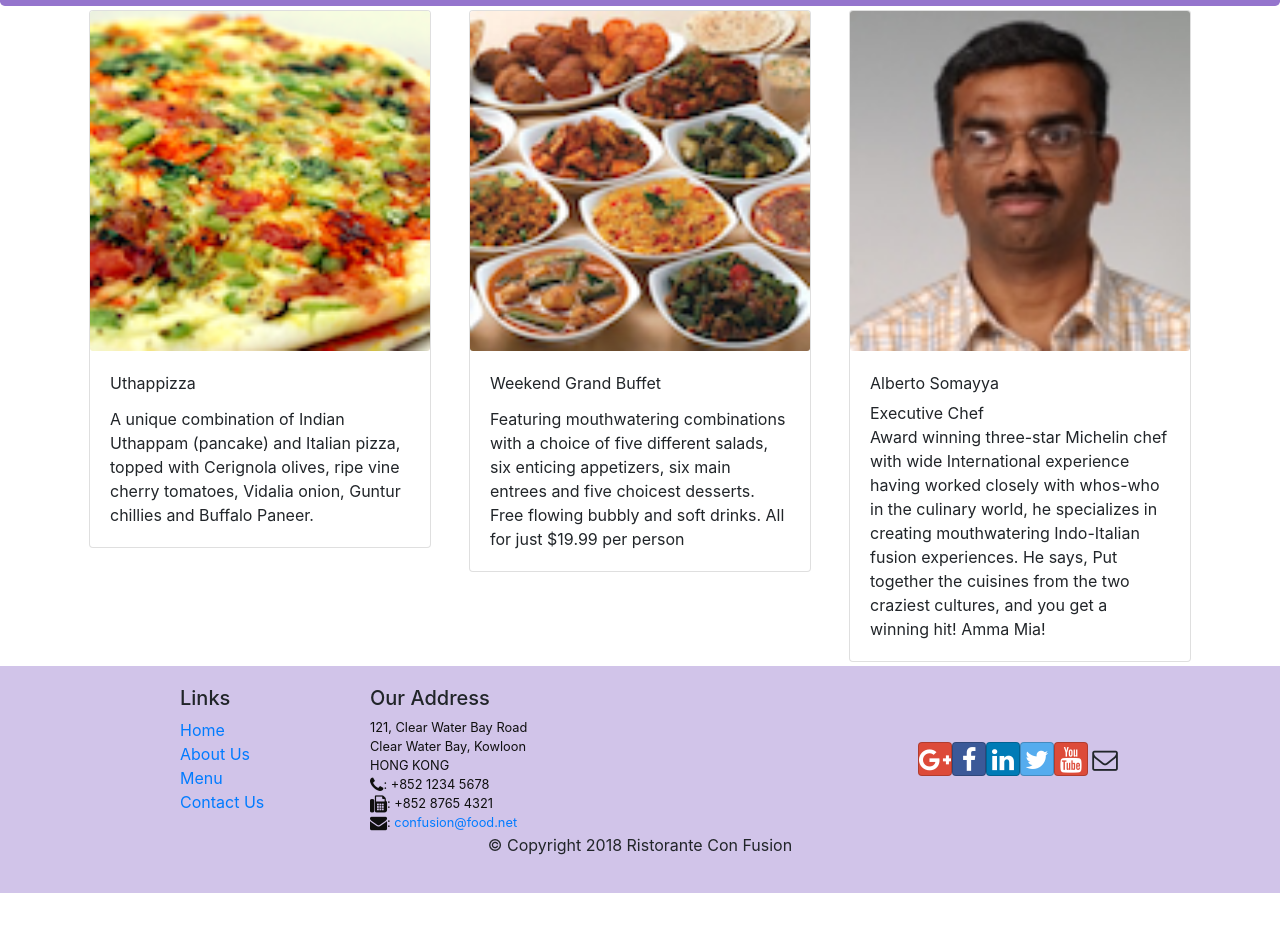
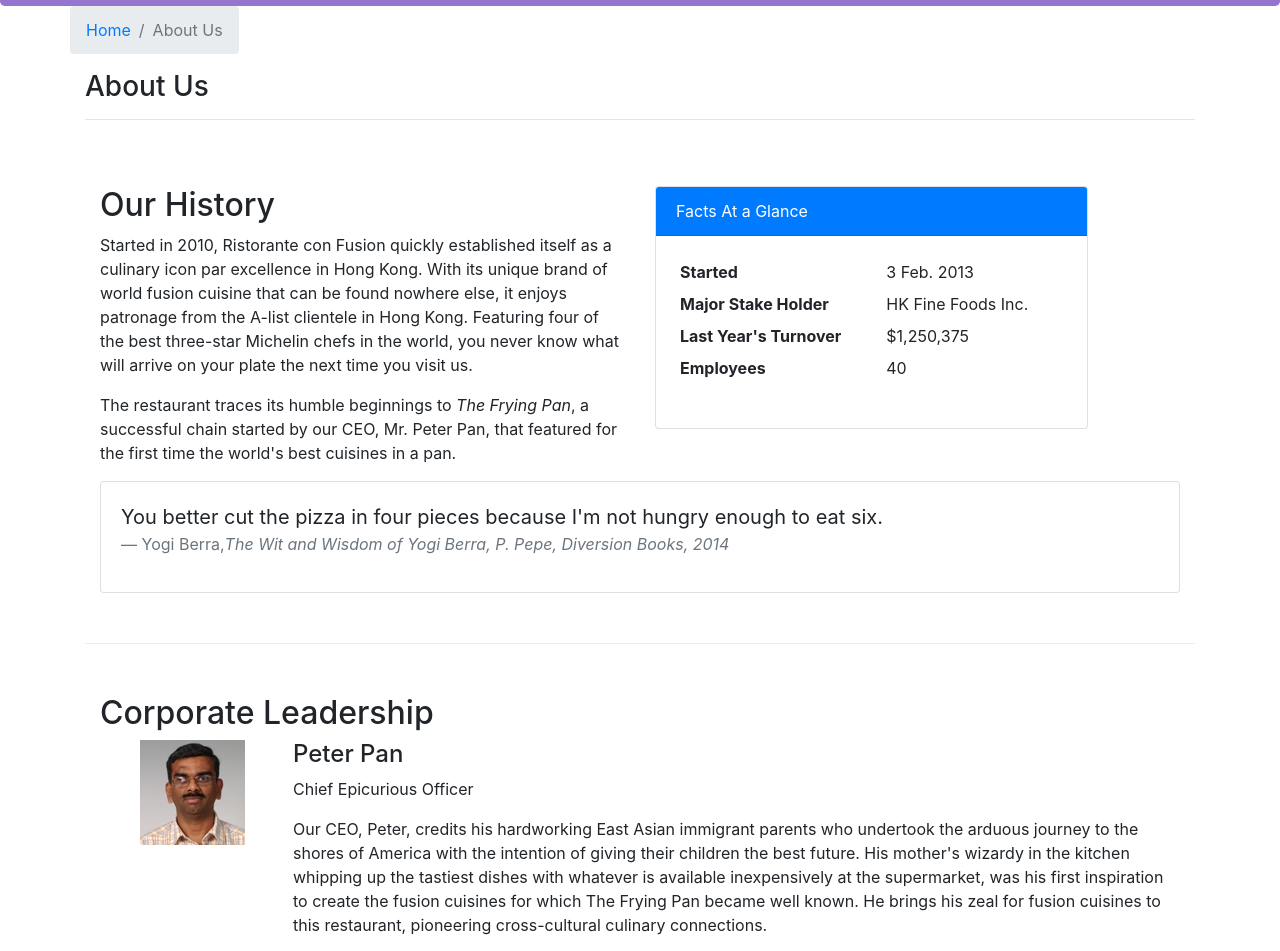
Before and after one commit to PGLingoJ/ReactConfusion, a React (Create React App) app: page /aboutus in a window 1280 px wide. Before the commit this address led to /home. Shown: the part 336-1287 px from the top of the page. Before the commit the page ends 1229 px from the top, so only its background shows below. Built offline with nearby package versions, Linux system fonts and the light colour scheme.

Commit message:
Assignment 2: React Router and Single Page Applications

```diff
--- /dev/null
+++ b/src/components/AboutComponent.js
@@ -0,0 +1,103 @@
+import React from 'react';
+import { Breadcrumb, BreadcrumbItem, Card, CardBody, CardHeader, Media } from 'reactstrap';
+import { Link } from 'react-router-dom';
+
+function RenderLeader({leader}) {
+    return(
+        <Media tag="li">
+          <Media left middle>
+              <Media object src={leader.image} alt={leader.name} />
+          </Media>
+          <Media body className="ml-5">
+            <Media heading>{leader.name}</Media>
+                <p>{leader.designation}</p>
+                <p>{leader.description}</p>
+          </Media>
+        </Media>
+    );
+}
+
+const Leader = (props) => {
+
+    const leaders = props.leaders.map((leader) => {
+        return (
+                <RenderLeader leader={leader}  />
+        );
+    });
+
+    return (
+        <div className="container">
+            <div className="row">
+                {leaders}
+            </div>
+        </div>
+    );
+}
+
+function About(props) {
+
+    return(
+        <div className="container">
+            <div className="row">
+                <Breadcrumb>
+                    <BreadcrumbItem><Link to="/home">Home</Link></BreadcrumbItem>
+                    <BreadcrumbItem active>About Us</BreadcrumbItem>
+                </Breadcrumb>
+                <div className="col-12">
+                    <h3>About Us</h3>
+                    <hr />
+                </div>
+            </div>
+            <div className="row row-content">
+                <div className="col-12 col-md-6">
+                    <h2>Our History</h2>
+                    <p>Started in 2010, Ristorante con Fusion quickly established itself as a culinary icon par excellence in Hong Kong. With its unique brand of world fusion cuisine that can be found nowhere else, it enjoys patronage from the A-list clientele in Hong Kong.  Featuring four of the best three-star Michelin chefs in the world, you never know what will arrive on your plate the next time you visit us.</p>
+                    <p>The restaurant traces its humble beginnings to <em>The Frying Pan</em>, a successful chain started by our CEO, Mr. Peter Pan, that featured for the first time the world's best cuisines in a pan.</p>
+                </div>
+                <div className="col-12 col-md-5">
+                    <Card>
+                        <CardHeader className="bg-primary text-white">Facts At a Glance</CardHeader>
+                        <CardBody>
+                            <dl className="row p-1">
+                                <dt className="col-6">Started</dt>
+                                <dd className="col-6">3 Feb. 2013</dd>
+                                <dt className="col-6">Major Stake Holder</dt>
+                                <dd className="col-6">HK Fine Foods Inc.</dd>
+                                <dt className="col-6">Last Year's Turnover</dt>
+                                <dd className="col-6">$1,250,375</dd>
+                                <dt className="col-6">Employees</dt>
+                                <dd className="col-6">40</dd>
+                            </dl>
+                        </CardBody>
+                    </Card>
+                </div>
+                <div className="col-12">
+                    <Card>
+                        <CardBody className="bg-faded">
+                            <blockquote className="blockquote">
+                                <p className="mb-0">You better cut the pizza in four pieces because
+                                    I'm not hungry enough to eat six.</p>
+                                <footer className="blockquote-footer">Yogi Berra,
+                                <cite title="Source Title">The Wit and Wisdom of Yogi Berra,
+                                    P. Pepe, Diversion Books, 2014</cite>
+                                </footer>
+                            </blockquote>
+                        </CardBody>
+                    </Card>
+                </div>
+            </div>
+            <div className="row row-content">
+                <div className="col-12">
+                    <h2>Corporate Leadership</h2>
+                </div>
+                <div className="col-12">
+                    <Media list>
+                        {Leader(props)}
+                    </Media>
+                </div>
+            </div>
+        </div>
+    );
+}
+
+export default About;
--- a/src/components/MainComponent.js
+++ b/src/components/MainComponent.js
@@ -5,6 +5,7 @@
 import Header from './HeaderComponent';
 import Footer from './FooterComponent';
 import Contact from './ContactComponent';
+import About from './AboutComponent';
 import { DISHES } from '../shared/dishes';
 import { COMMENTS } from '../shared/comments';
 import { PROMOTIONS } from '../shared/promotions';
@@ -43,6 +44,7 @@
             );
         };
 
+
         return (
             <div>
                 <Header />
@@ -50,7 +52,8 @@
                     <Route path="/home" component={HomePage} />
                     <Route exact path='/menu' component={() => <Menu dishes={this.state.dishes} />} />
                     <Route path='/menu/:dishId' component={DishWithId} />
-                    <Route exact path='/contactus' component={Contact} />} />
+                    <Route exact path='/contactus' component={Contact} />
+                     <Route exact path='/aboutus' component={() => <About leaders={this.state.leaders} />} />} />
                     <Redirect to="/home" />
                 </Switch>
                 <Footer />
```
